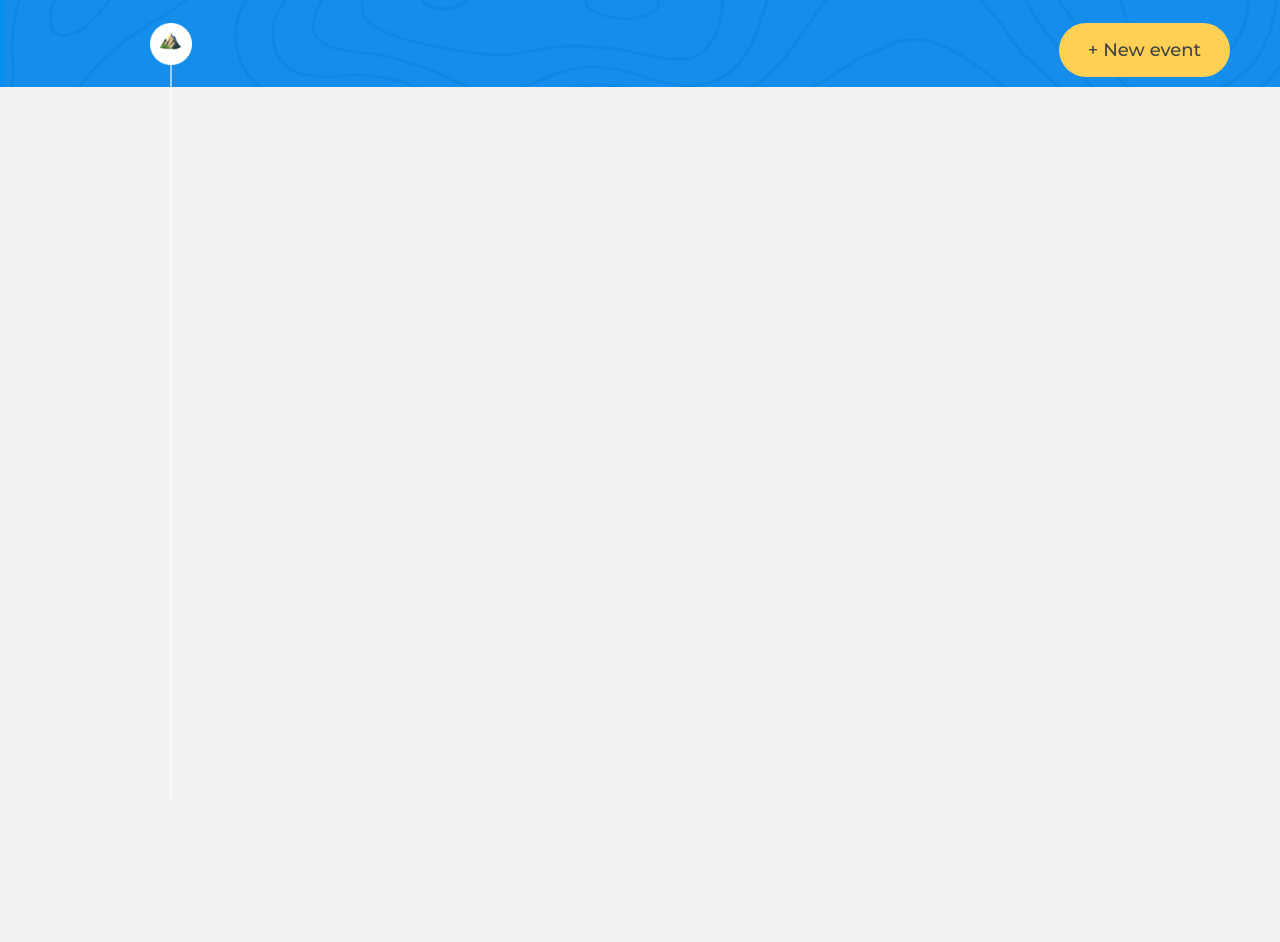
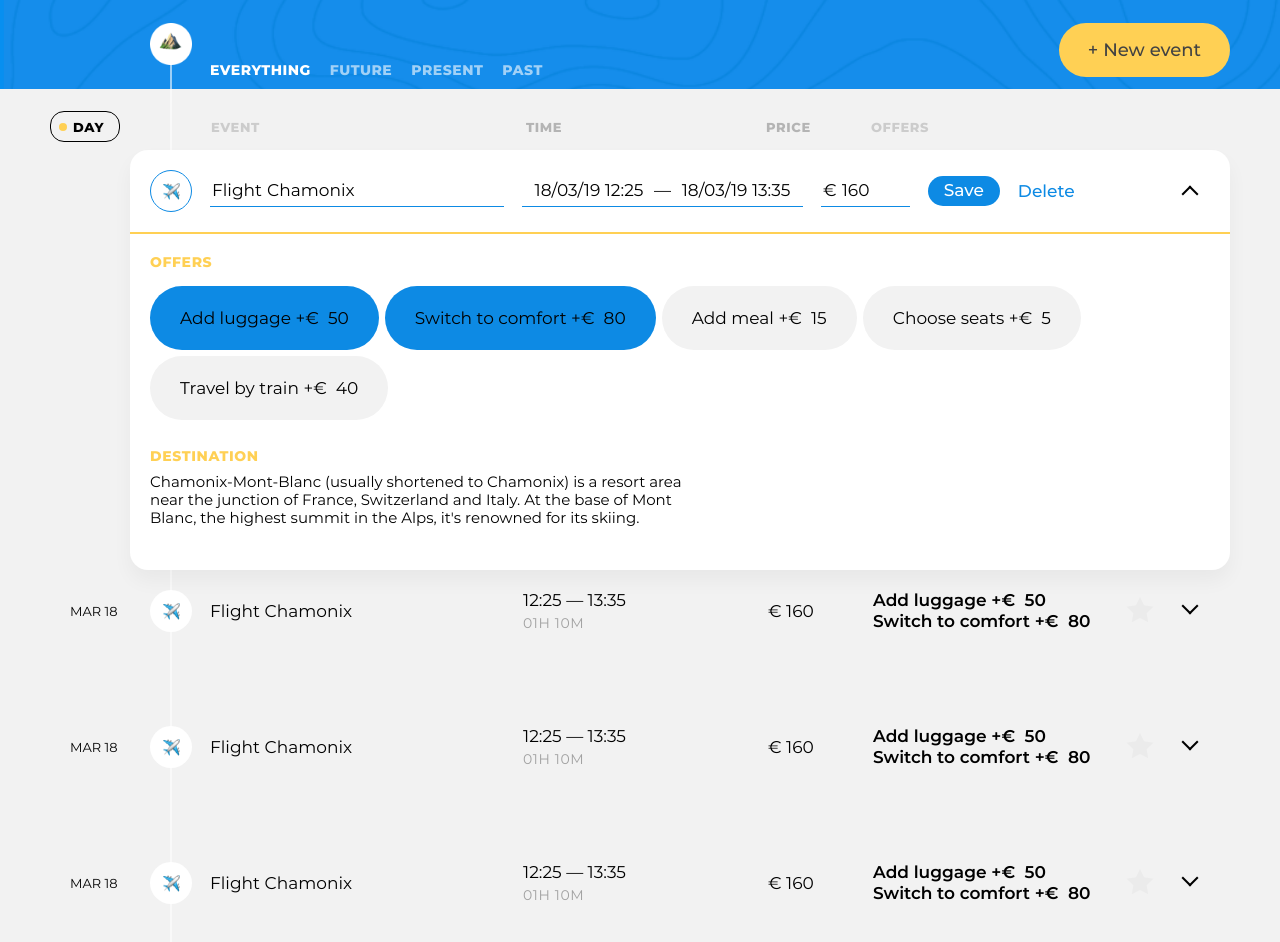
Before and after one commit to htmlacademy-ecmascript/35393-big-trip-20, a website built with webpack: page public/index.html in a window 1280 px wide. Before the commit the page ends 800 px from the top, so only its background shows below. Built offline with nearby package versions, Linux system fonts and the light colour scheme.

Commit message:
add components

```diff
--- a/src/main.js
+++ b/src/main.js
@@ -0,0 +1,21 @@
+import NewEventAddBtn from './view/event-add-btn-view.js';
+import NewTripFilters from './view/trip-filters-view.js';
+import NewTripSort from './view/trip-sort-view.js';
+import {render} from './render.js';
+import TripListPresenter from './presenter/trip-list-presenter.js';
+
+const siteHeaderElement = document.querySelector('.page-header');
+const siteTripMainElement = siteHeaderElement.querySelector('.trip-main');
+const siteMainFiltersElement = siteHeaderElement.querySelector('.trip-controls__filters');
+
+const siteMainElement = document.querySelector('.page-main');
+const siteTripEventsElement = siteMainElement.querySelector('.trip-events');
+
+const tripListPresenter = new TripListPresenter({boardContainer: siteTripEventsElement});
+
+render(new NewEventAddBtn(), siteTripMainElement);
+render(new NewTripFilters(), siteMainFiltersElement);
+render(new NewTripSort(), siteTripEventsElement);
+
+
+tripListPresenter.init();
--- /dev/null
+++ b/src/presenter/trip-list-presenter.js
@@ -0,0 +1,23 @@
+import TripList from '../view/trip-list-view.js';
+import EditTripForm from '../view/event-edit-trip-form-view.js';
+import TripItem from '../view/trip-item-view.js';
+import {render} from '../render.js';
+
+
+export default class TripListPresenter {
+  tripListComponent = new TripList();
+
+  constructor({boardContainer}) {
+    this.boardContainer = boardContainer;
+  }
+
+  init() {
+    render(this.tripListComponent, this.boardContainer);
+    render(new EditTripForm(), this.tripListComponent.getElement());
+
+    for (let i = 0; i < 3; i++) {
+      render(new TripItem(), this.tripListComponent.getElement());
+    }
+  }
+
+}
--- /dev/null
+++ b/src/view/event-add-btn-view.js
@@ -0,0 +1,23 @@
+import {createElement} from '../render.js';
+
+function createEventAddBtnTemplate() {
+  return '<button class="trip-main__event-add-btn  btn  btn--big  btn--yellow" type="button">New event</button>';
+}
+
+export default class NewEventAddBtn {
+  getTemplate() {
+    return createEventAddBtnTemplate();
+  }
+
+  getElement() {
+    if (!this.element) {
+      this.element = createElement(this.getTemplate());
+    }
+
+    return this.element;
+  }
+
+  removeElement() {
+    this.element = null;
+  }
+}
--- /dev/null
+++ b/src/view/event-edit-trip-form-view.js
@@ -0,0 +1,177 @@
+import {createElement} from '../render.js';
+
+function createEditTripFormTemplate() {
+  return (
+    '<form class="event event--edit" action="#" method="post">\n' +
+    '                <header class="event__header">\n' +
+    '                  <div class="event__type-wrapper">\n' +
+    '                    <label class="event__type  event__type-btn" for="event-type-toggle-1">\n' +
+    '                      <span class="visually-hidden">Choose event type</span>\n' +
+    '                      <img class="event__type-icon" width="17" height="17" src="img/icons/flight.png" alt="Event type icon">\n' +
+    '                    </label>\n' +
+    '                    <input class="event__type-toggle  visually-hidden" id="event-type-toggle-1" type="checkbox">\n' +
+    '\n' +
+    '                    <div class="event__type-list">\n' +
+    '                      <fieldset class="event__type-group">\n' +
+    '                        <legend class="visually-hidden">Event type</legend>\n' +
+    '\n' +
+    '                        <div class="event__type-item">\n' +
+    '                          <input id="event-type-taxi-1" class="event__type-input  visually-hidden" type="radio" name="event-type" value="taxi">\n' +
+    '                          <label class="event__type-label  event__type-label--taxi" for="event-type-taxi-1">Taxi</label>\n' +
+    '                        </div>\n' +
+    '\n' +
+    '                        <div class="event__type-item">\n' +
+    '                          <input id="event-type-bus-1" class="event__type-input  visually-hidden" type="radio" name="event-type" value="bus">\n' +
+    '                          <label class="event__type-label  event__type-label--bus" for="event-type-bus-1">Bus</label>\n' +
+    '                        </div>\n' +
+    '\n' +
+    '                        <div class="event__type-item">\n' +
+    '                          <input id="event-type-train-1" class="event__type-input  visually-hidden" type="radio" name="event-type" value="train">\n' +
+    '                          <label class="event__type-label  event__type-label--train" for="event-type-train-1">Train</label>\n' +
+    '                        </div>\n' +
+    '\n' +
+    '                        <div class="event__type-item">\n' +
+    '                          <input id="event-type-ship-1" class="event__type-input  visually-hidden" type="radio" name="event-type" value="ship">\n' +
+    '                          <label class="event__type-label  event__type-label--ship" for="event-type-ship-1">Ship</label>\n' +
+    '                        </div>\n' +
+    '\n' +
+    '                        <div class="event__type-item">\n' +
+    '                          <input id="event-type-drive-1" class="event__type-input  visually-hidden" type="radio" name="event-type" value="drive">\n' +
+    '                          <label class="event__type-label  event__type-label--drive" for="event-type-drive-1">Drive</label>\n' +
+    '                        </div>\n' +
+    '\n' +
+    '                        <div class="event__type-item">\n' +
+    '                          <input id="event-type-flight-1" class="event__type-input  visually-hidden" type="radio" name="event-type" value="flight" checked="">\n' +
+    '                          <label class="event__type-label  event__type-label--flight" for="event-type-flight-1">Flight</label>\n' +
+    '                        </div>\n' +
+    '\n' +
+    '                        <div class="event__type-item">\n' +
+    '                          <input id="event-type-check-in-1" class="event__type-input  visually-hidden" type="radio" name="event-type" value="check-in">\n' +
+    '                          <label class="event__type-label  event__type-label--check-in" for="event-type-check-in-1">Check-in</label>\n' +
+    '                        </div>\n' +
+    '\n' +
+    '                        <div class="event__type-item">\n' +
+    '                          <input id="event-type-sightseeing-1" class="event__type-input  visually-hidden" type="radio" name="event-type" value="sightseeing">\n' +
+    '                          <label class="event__type-label  event__type-label--sightseeing" for="event-type-sightseeing-1">Sightseeing</label>\n' +
+    '                        </div>\n' +
+    '\n' +
+    '                        <div class="event__type-item">\n' +
+    '                          <input id="event-type-restaurant-1" class="event__type-input  visually-hidden" type="radio" name="event-type" value="restaurant">\n' +
+    '                          <label class="event__type-label  event__type-label--restaurant" for="event-type-restaurant-1">Restaurant</label>\n' +
+    '                        </div>\n' +
+    '                      </fieldset>\n' +
+    '                    </div>\n' +
+    '                  </div>\n' +
+    '\n' +
+    '                  <div class="event__field-group  event__field-group--destination">\n' +
+    '                    <label class="event__label  event__type-output" for="event-destination-1">\n' +
+    '                      Flight\n' +
+    '                    </label>\n' +
+    '                    <input class="event__input  event__input--destination" id="event-destination-1" type="text" name="event-destination" value="Chamonix" list="destination-list-1">\n' +
+    '                    <datalist id="destination-list-1">\n' +
+    '                      <option value="Amsterdam"></option>\n' +
+    '                      <option value="Geneva"></option>\n' +
+    '                      <option value="Chamonix"></option>\n' +
+    '                    </datalist>\n' +
+    '                  </div>\n' +
+    '\n' +
+    '                  <div class="event__field-group  event__field-group--time">\n' +
+    '                    <label class="visually-hidden" for="event-start-time-1">From</label>\n' +
+    '                    <input class="event__input  event__input--time" id="event-start-time-1" type="text" name="event-start-time" value="18/03/19 12:25">\n' +
+    '                    —\n' +
+    '                    <label class="visually-hidden" for="event-end-time-1">To</label>\n' +
+    '                    <input class="event__input  event__input--time" id="event-end-time-1" type="text" name="event-end-time" value="18/03/19 13:35">\n' +
+    '                  </div>\n' +
+    '\n' +
+    '                  <div class="event__field-group  event__field-group--price">\n' +
+    '                    <label class="event__label" for="event-price-1">\n' +
+    '                      <span class="visually-hidden">Price</span>\n' +
+    '                      €\n' +
+    '                    </label>\n' +
+    '                    <input class="event__input  event__input--price" id="event-price-1" type="text" name="event-price" value="160">\n' +
+    '                  </div>\n' +
+    '\n' +
+    '                  <button class="event__save-btn  btn  btn--blue" type="submit">Save</button>\n' +
+    '                  <button class="event__reset-btn" type="reset">Delete</button>\n' +
+    '                  <button class="event__rollup-btn" type="button">\n' +
+    '                    <span class="visually-hidden">Open event</span>\n' +
+    '                  </button>\n' +
+    '                </header>\n' +
+    '                <section class="event__details">\n' +
+    '                  <section class="event__section  event__section--offers">\n' +
+    '                    <h3 class="event__section-title  event__section-title--offers">Offers</h3>\n' +
+    '\n' +
+    '                    <div class="event__available-offers">\n' +
+    '                      <div class="event__offer-selector">\n' +
+    '                        <input class="event__offer-checkbox  visually-hidden" id="event-offer-luggage-1" type="checkbox" name="event-offer-luggage" checked="">\n' +
+    '                        <label class="event__offer-label" for="event-offer-luggage-1">\n' +
+    '                          <span class="event__offer-title">Add luggage</span>\n' +
+    '                          +€&nbsp;\n' +
+    '                          <span class="event__offer-price">50</span>\n' +
+    '                        </label>\n' +
+    '                      </div>\n' +
+    '\n' +
+    '                      <div class="event__offer-selector">\n' +
+    '                        <input class="event__offer-checkbox  visually-hidden" id="event-offer-comfort-1" type="checkbox" name="event-offer-comfort" checked="">\n' +
+    '                        <label class="event__offer-label" for="event-offer-comfort-1">\n' +
+    '                          <span class="event__offer-title">Switch to comfort</span>\n' +
+    '                          +€&nbsp;\n' +
+    '                          <span class="event__offer-price">80</span>\n' +
+    '                        </label>\n' +
+    '                      </div>\n' +
+    '\n' +
+    '                      <div class="event__offer-selector">\n' +
+    '                        <input class="event__offer-checkbox  visually-hidden" id="event-offer-meal-1" type="checkbox" name="event-offer-meal">\n' +
+    '                        <label class="event__offer-label" for="event-offer-meal-1">\n' +
+    '                          <span class="event__offer-title">Add meal</span>\n' +
+    '                          +€&nbsp;\n' +
+    '                          <span class="event__offer-price">15</span>\n' +
+    '                        </label>\n' +
+    '                      </div>\n' +
+    '\n' +
+    '                      <div class="event__offer-selector">\n' +
+    '                        <input class="event__offer-checkbox  visually-hidden" id="event-offer-seats-1" type="checkbox" name="event-offer-seats">\n' +
+    '                        <label class="event__offer-label" for="event-offer-seats-1">\n' +
+    '                          <span class="event__offer-title">Choose seats</span>\n' +
+    '                          +€&nbsp;\n' +
+    '                          <span class="event__offer-price">5</span>\n' +
+    '                        </label>\n' +
+    '                      </div>\n' +
+    '\n' +
+    '                      <div class="event__offer-selector">\n' +
+    '                        <input class="event__offer-checkbox  visually-hidden" id="event-offer-train-1" type="checkbox" name="event-offer-train">\n' +
+    '                        <label class="event__offer-label" for="event-offer-train-1">\n' +
+    '                          <span class="event__offer-title">Travel by train</span>\n' +
+    '                          +€&nbsp;\n' +
+    '                          <span class="event__offer-price">40</span>\n' +
+    '                        </label>\n' +
+    '                      </div>\n' +
+    '                    </div>\n' +
+    '                  </section>\n' +
+    '\n' +
+    '                  <section class="event__section  event__section--destination">\n' +
+    '                    <h3 class="event__section-title  event__section-title--destination">Destination</h3>\n' +
+    '                    <p class="event__destination-description">Chamonix-Mont-Blanc (usually shortened to Chamonix) is a resort area near the junction of France, Switzerland and Italy. At the base of Mont Blanc, the highest summit in the Alps, it\'s renowned for its skiing.</p>\n' +
+    '                  </section>\n' +
+    '                </section>\n' +
+    '              </form>'
+  );
+}
+
+export default class NewEditTripForm {
+  getTemplate() {
+    return createEditTripFormTemplate();
+  }
+
+  getElement() {
+    if (!this.element) {
+      this.element = createElement(this.getTemplate());
+    }
+
+    return this.element;
+  }
+
+  removeElement() {
+    this.element = null;
+  }
+}
--- /dev/null
+++ b/src/view/trip-filters-view.js
@@ -0,0 +1,47 @@
+import {createElement} from '../render.js';
+
+function createTripFiltersTemplate() {
+  return (
+    '<form class="trip-filters" action="#" method="get">\n' +
+    '                <div class="trip-filters__filter">\n' +
+    '                  <input id="filter-everything" class="trip-filters__filter-input  visually-hidden" type="radio" name="trip-filter" value="everything" checked="">\n' +
+    '                  <label class="trip-filters__filter-label" for="filter-everything">Everything</label>\n' +
+    '                </div>\n' +
+    '\n' +
+    '                <div class="trip-filters__filter">\n' +
+    '                  <input id="filter-future" class="trip-filters__filter-input  visually-hidden" type="radio" name="trip-filter" value="future">\n' +
+    '                  <label class="trip-filters__filter-label" for="filter-future">Future</label>\n' +
+    '                </div>\n' +
+    '\n' +
+    '                <div class="trip-filters__filter">\n' +
+    '                  <input id="filter-present" class="trip-filters__filter-input  visually-hidden" type="radio" name="trip-filter" value="present">\n' +
+    '                  <label class="trip-filters__filter-label" for="filter-present">Present</label>\n' +
+    '                </div>\n' +
+    '\n' +
+    '                <div class="trip-filters__filter">\n' +
+    '                  <input id="filter-past" class="trip-filters__filter-input  visually-hidden" type="radio" name="trip-filter" value="past">\n' +
+    '                  <label class="trip-filters__filter-label" for="filter-past">Past</label>\n' +
+    '                </div>\n' +
+    '\n' +
+    '                <button class="visually-hidden" type="submit">Accept filter</button>\n' +
+    '              </form>'
+  );
+}
+
+export default class NewTripFilters {
+  getTemplate() {
+    return createTripFiltersTemplate();
+  }
+
+  getElement() {
+    if (!this.element) {
+      this.element = createElement(this.getTemplate());
+    }
+
+    return this.element;
+  }
+
+  removeElement() {
+    this.element = null;
+  }
+}
--- /dev/null
+++ b/src/view/trip-item-view.js
@@ -0,0 +1,66 @@
+import {createElement} from '../render.js';
+
+function createTripItemTemplate() {
+  return (
+    '<li class="trip-events__item">\n' +
+    '              <div class="event">\n' +
+    '                <time class="event__date" datetime="2019-03-18">MAR 18</time>\n' +
+    '                <div class="event__type">\n' +
+    '                  <img class="event__type-icon" width="42" height="42" src="img/icons/flight.png" alt="Event type icon">\n' +
+    '                </div>\n' +
+    '                <h3 class="event__title">Flight Chamonix</h3>\n' +
+    '                <div class="event__schedule">\n' +
+    '                  <p class="event__time">\n' +
+    '                    <time class="event__start-time" datetime="2019-03-18T12:25">12:25</time>\n' +
+    '                    —\n' +
+    '                    <time class="event__end-time" datetime="2019-03-18T13:35">13:35</time>\n' +
+    '                  </p>\n' +
+    '                  <p class="event__duration">01H 10M</p>\n' +
+    '                </div>\n' +
+    '                <p class="event__price">\n' +
+    '                  €&nbsp;<span class="event__price-value">160</span>\n' +
+    '                </p>\n' +
+    '                <h4 class="visually-hidden">Offers:</h4>\n' +
+    '                <ul class="event__selected-offers">\n' +
+    '                  <li class="event__offer">\n' +
+    '                    <span class="event__offer-title">Add luggage</span>\n' +
+    '                    +€&nbsp;\n' +
+    '                    <span class="event__offer-price">50</span>\n' +
+    '                  </li>\n' +
+    '                  <li class="event__offer">\n' +
+    '                    <span class="event__offer-title">Switch to comfort</span>\n' +
+    '                    +€&nbsp;\n' +
+    '                    <span class="event__offer-price">80</span>\n' +
+    '                  </li>\n' +
+    '                </ul>\n' +
+    '                <button class="event__favorite-btn" type="button">\n' +
+    '                  <span class="visually-hidden">Add to favorite</span>\n' +
+    '                  <svg class="event__favorite-icon" width="28" height="28" viewBox="0 0 28 28">\n' +
+    '                    <path d="M14 21l-8.22899 4.3262 1.57159-9.1631L.685209 9.67376 9.8855 8.33688 14 0l4.1145 8.33688 9.2003 1.33688-6.6574 6.48934 1.5716 9.1631L14 21z"></path>\n' +
+    '                  </svg>\n' +
+    '                </button>\n' +
+    '                <button class="event__rollup-btn" type="button">\n' +
+    '                  <span class="visually-hidden">Open event</span>\n' +
+    '                </button>\n' +
+    '              </div>\n' +
+    '            </li>'
+  );
+}
+
+export default class NewTripItem {
+  getTemplate() {
+    return createTripItemTemplate();
+  }
+
+  getElement() {
+    if (!this.element) {
+      this.element = createElement(this.getTemplate());
+    }
+
+    return this.element;
+  }
+
+  removeElement() {
+    this.element = null;
+  }
+}
--- /dev/null
+++ b/src/view/trip-list-view.js
@@ -0,0 +1,23 @@
+import {createElement} from '../render.js';
+
+function createTripListTemplate() {
+  return '<ul class="trip-events__list"></ul>';
+}
+
+export default class NewTripList {
+  getTemplate() {
+    return createTripListTemplate();
+  }
+
+  getElement() {
+    if (!this.element) {
+      this.element = createElement(this.getTemplate());
+    }
+
+    return this.element;
+  }
+
+  removeElement() {
+    this.element = null;
+  }
+}
--- /dev/null
+++ b/src/view/trip-sort-view.js
@@ -0,0 +1,50 @@
+import {createElement} from '../render.js';
+
+function createTripSortTemplate() {
+  return (
+    '<form class="trip-events__trip-sort  trip-sort" action="#" method="get">\n' +
+    '            <div class="trip-sort__item  trip-sort__item--day">\n' +
+    '              <input id="sort-day" class="trip-sort__input  visually-hidden" type="radio" name="trip-sort" value="sort-day" checked>\n' +
+    '              <label class="trip-sort__btn" for="sort-day">Day</label>\n' +
+    '            </div>\n' +
+    '\n' +
+    '            <div class="trip-sort__item  trip-sort__item--event">\n' +
+    '              <input id="sort-event" class="trip-sort__input  visually-hidden" type="radio" name="trip-sort" value="sort-event" disabled>\n' +
+    '              <label class="trip-sort__btn" for="sort-event">Event</label>\n' +
+    '            </div>\n' +
+    '\n' +
+    '            <div class="trip-sort__item  trip-sort__item--time">\n' +
+    '              <input id="sort-time" class="trip-sort__input  visually-hidden" type="radio" name="trip-sort" value="sort-time">\n' +
+    '              <label class="trip-sort__btn" for="sort-time">Time</label>\n' +
+    '            </div>\n' +
+    '\n' +
+    '            <div class="trip-sort__item  trip-sort__item--price">\n' +
+    '              <input id="sort-price" class="trip-sort__input  visually-hidden" type="radio" name="trip-sort" value="sort-price">\n' +
+    '              <label class="trip-sort__btn" for="sort-price">Price</label>\n' +
+    '            </div>\n' +
+    '\n' +
+    '            <div class="trip-sort__item  trip-sort__item--offer">\n' +
+    '              <input id="sort-offer" class="trip-sort__input  visually-hidden" type="radio" name="trip-sort" value="sort-offer" disabled>\n' +
+    '              <label class="trip-sort__btn" for="sort-offer">Offers</label>\n' +
+    '            </div>\n' +
+    '          </form>'
+  );
+}
+
+export default class NewTripSort {
+  getTemplate() {
+    return createTripSortTemplate();
+  }
+
+  getElement() {
+    if (!this.element) {
+      this.element = createElement(this.getTemplate());
+    }
+
+    return this.element;
+  }
+
+  removeElement() {
+    this.element = null;
+  }
+}
```
Also changed, not shown: public/index.html (+1 -1 lines), src/view/event-add-trip-form-view.js (added, +184 -0 lines), src/view/trip-info-section-view.js (added, +23 -0 lines), src/view/trip-info-view.js (added, +29 -0 lines).
